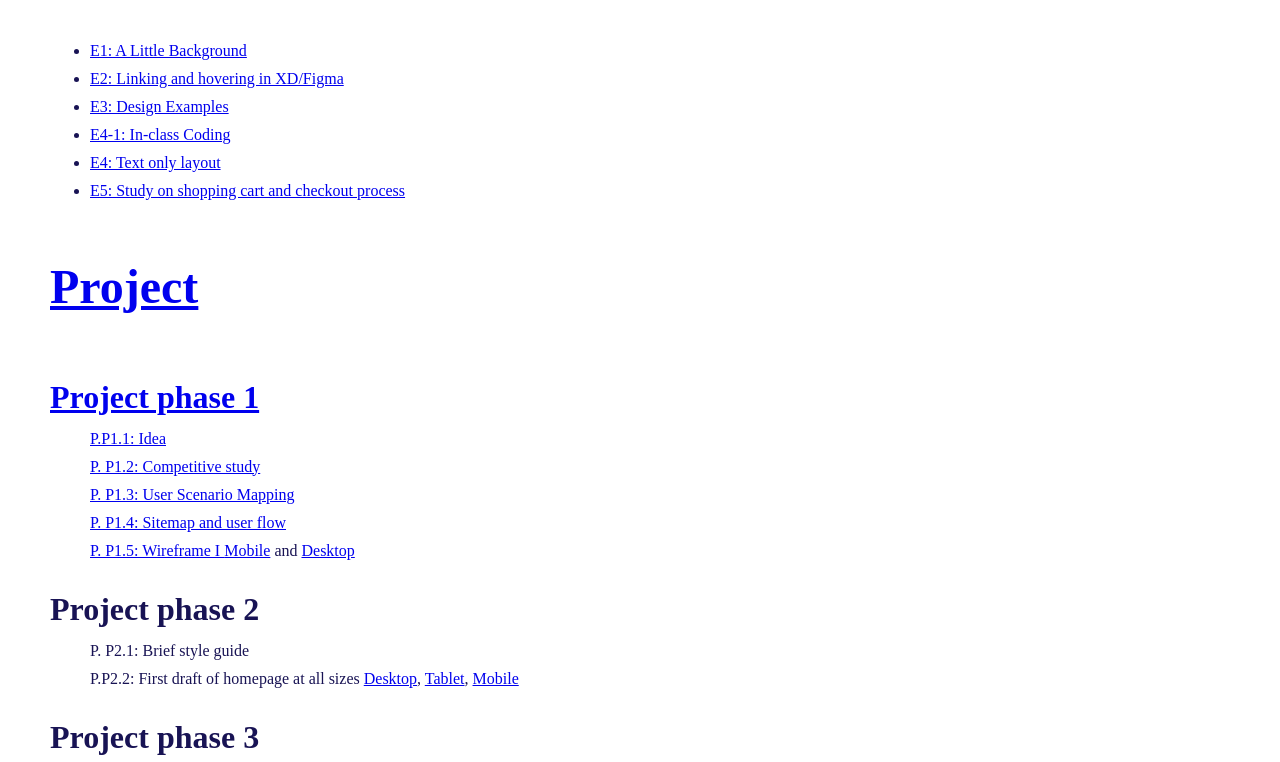
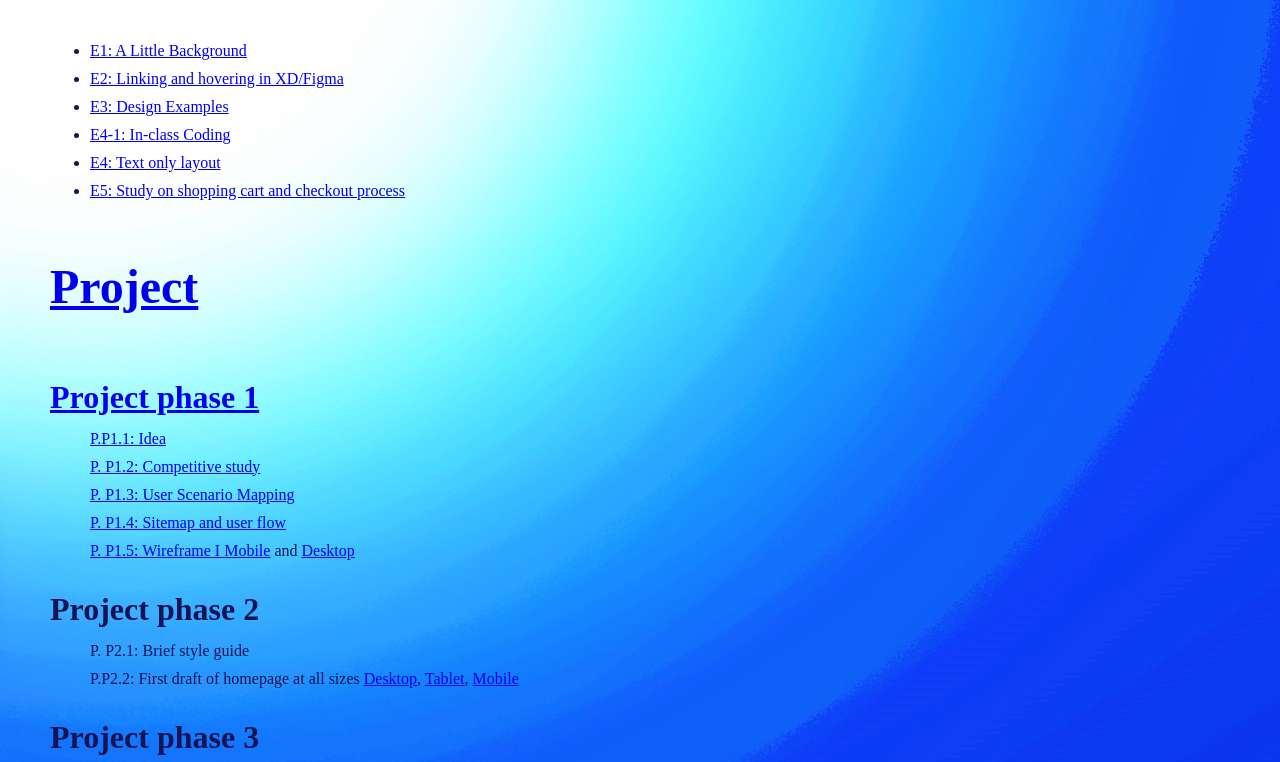
Before and after one commit to Berk-Ayvaz/avt415, a plain HTML site: page index.html in a window 1280 px wide. Shown: the part 466-1228 px from the top of the page. Drawn offline with Linux system fonts and the light colour scheme.

Commit message:
Update main.css

```diff
--- a/css/main.css
+++ b/css/main.css
@@ -6,7 +6,7 @@
 html {font-size: 100%;} /*16px*/
 
 body {
-  background-image: url("avt415/BlueShade.jpg");
+  background-image: url("https://github.com/Berk-Ayvaz/avt415/blob/gh-pages/BlueShade.jpg");
   color: #181354;
   margin: 0;
   padding: 50px;
```
